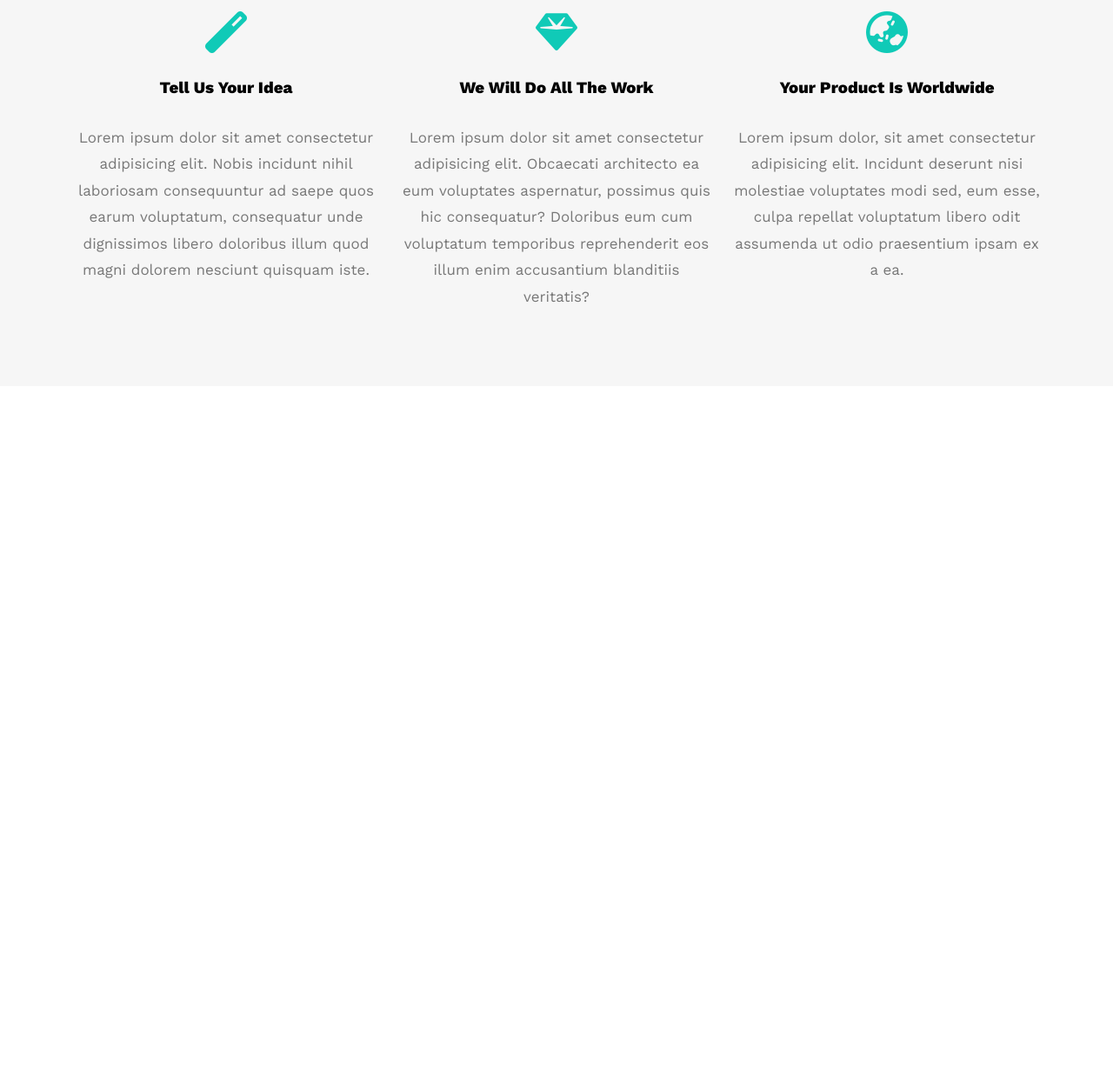
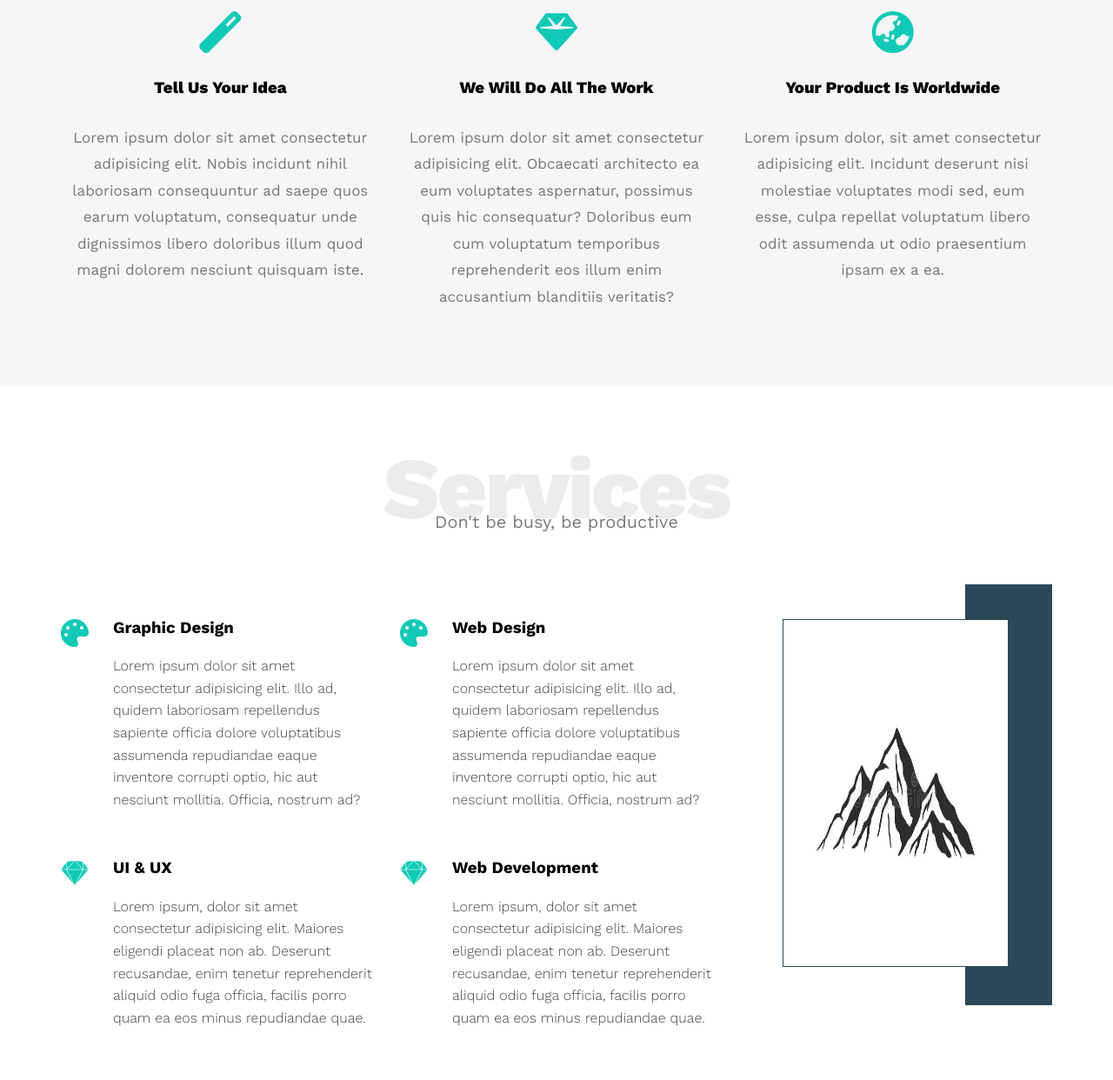
Before and after one commit to qais25/Leon_Project, a plain HTML site: page index.html in a window 1280 px wide. Shown: the part 893-2135 px from the top of the page at 87% size. Before the commit the page ends 1337 px from the top, so only its background shows below. Drawn offline with nearby package versions, Linux system fonts and the light colour scheme.

Commit message:
feat : add service section

```diff
--- a/css/leon.css
+++ b/css/leon.css
@@ -1,6 +1,7 @@
 /* Start Variables */
 :root {
     --main-color: #10cab7;
+    --secondary-color: #2c4755;
 }
 
 /* End Variables */
@@ -47,6 +48,35 @@ body {
 }
 
 /* End Glopal Rules */
+
+/* Start Components */
+.special-heading {
+    color: #ebeced;
+    font-size: 100px;
+    text-align: center;
+    font-weight: 800;
+    letter-spacing: -3px;
+    margin: 0;
+}
+
+.special-heading+p {
+    margin: -30px 0 0 0;
+    font-size: 20px;
+    text-align: center;
+    color: #797979;
+}
+
+@media (max-width:767px) {
+    .special-heading {
+        font-size: 60px;
+    }
+
+    .special-heading+p {
+        margin: -20px 0 0 0;
+    }
+}
+
+/* End Components */
 
 /* Start Header  */
 
@@ -184,6 +214,7 @@ body {
 .features .container {
     display: grid;
     grid-template-columns: repeat(auto-fill, minmax(300px, 1fr));
+    gap: 20px;
 }
 
 .features .feat {
@@ -207,3 +238,77 @@ body {
 }
 
 /* End Features */
+
+/* Start Services */
+.services {
+    padding-top: 60px;
+    padding-bottom: 60px;
+}
+
+.services .service-content {
+    display: grid;
+    grid-template-columns: repeat(auto-fill, minmax(300px, 1fr));
+    gap: 30px;
+    margin-top: 100px;
+}
+
+.services .service-content .srv {
+    display: flex;
+    margin-bottom: 40px;
+}
+
+@media (max-width:767px) {
+    .services .service-content .srv {
+        flex-direction: column;
+        text-align: center;
+    }
+}
+
+.services .service-content .srv i {
+    color: var(--main-color);
+    flex-basis: 60px;
+}
+
+.services .service-content .srv .text {
+    flex: 1;
+}
+
+.services .service-content .srv .text h3 {
+    margin: 0 0 20px;
+}
+
+.services .service-content .srv .text p {
+    color: #444;
+    font-weight: 300;
+    line-height: 1.6;
+}
+
+.services .service-content .image {
+    text-align: center;
+    position: relative;
+}
+
+.services .service-content .image::before {
+    content: '';
+    background-color: var(--secondary-color);
+    width: 100px;
+    height: calc(100% + 80px);
+    top: -40px;
+    position: absolute;
+    right: 0;
+    z-index: -1;
+}
+
+.services .service-content .image img {
+    border: 1px solid var(--secondary-color);
+    width: 260px;
+    height: 400px;
+}
+
+@media (max-width:1199px) {
+    .image-col {
+        display: none;
+    }
+}
+
+/* End Services */
--- a/index.html
+++ b/index.html
@@ -67,6 +67,62 @@
         </div>
     </div>
     <!-- End Features -->
+
+    <!-- Start Services -->
+    <div class="services">
+        <div class="container">
+            <h2 class="special-heading">Services</h2>
+            <p>Don't be busy, be productive</p>
+            <div class="service-content">
+                <div class="col">
+                    <!-- Start Service -->
+                    <div class="srv">
+                        <i class="fas fa-palette fa-2x"></i>
+                        <div class="text">
+                            <h3>Graphic Design</h3>
+                            <p>Lorem ipsum dolor sit amet consectetur adipisicing elit. Illo ad, quidem laboriosam repellendus sapiente officia
+                                dolore voluptatibus assumenda repudiandae eaque inventore corrupti optio, hic aut nesciunt mollitia. Officia,
+                                nostrum ad?</p>
+                        </div>
+                    </div>
+                    <div class="srv">
+                        <i class="fab fa-sketch fa-2x"></i>
+                        <div class="text">
+                            <h3>UI & UX</h3>
+                            <p>Lorem ipsum, dolor sit amet consectetur adipisicing elit. Maiores eligendi placeat non ab. Deserunt recusandae, enim tenetur reprehenderit aliquid odio fuga officia, facilis porro quam ea eos minus repudiandae quae.</p>
+                        </div>
+                    </div>
+                    <!-- End Service -->
+                </div>
+                <div class="col">
+                    <!-- Start Service -->
+                    <div class="srv">
+                        <i class="fas fa-palette fa-2x"></i>
+                        <div class="text">
+                            <h3>Web Design</h3>
+                            <p>Lorem ipsum dolor sit amet consectetur adipisicing elit. Illo ad, quidem laboriosam repellendus sapiente officia
+                                dolore voluptatibus assumenda repudiandae eaque inventore corrupti optio, hic aut nesciunt mollitia. Officia,
+                                nostrum ad?</p>
+                        </div>
+                    </div>
+                    <div class="srv">
+                        <i class="fab fa-sketch fa-2x"></i>
+                        <div class="text">
+                            <h3>Web Development</h3>
+                            <p>Lorem ipsum, dolor sit amet consectetur adipisicing elit. Maiores eligendi placeat non ab. Deserunt recusandae, enim tenetur reprehenderit aliquid odio fuga officia, facilis porro quam ea eos minus repudiandae quae.</p>
+                        </div>
+                    </div>
+                    <!-- End Service -->
+                </div>
+                <div class="col">
+                    <div class="image image-col">
+                        <img src="images/services.jpeg" alt="">
+                    </div>
+                </div>
+            </div>
+        </div>
+    </div>
+    <!-- End Services -->
 </body>
 
 </html>
```
Also changed, not shown: images/services.jpeg (added).
